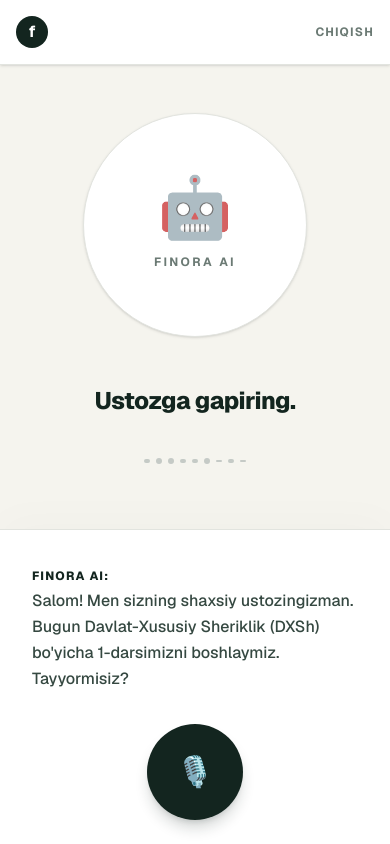
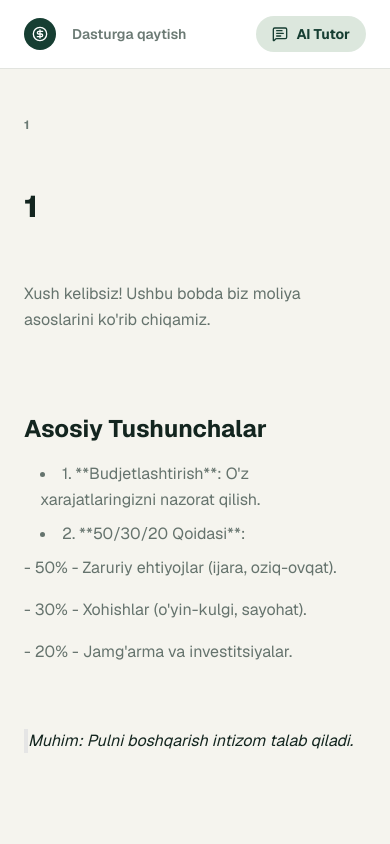
Before and after one commit to startupakseleratsiya-sys/mine-os, a Next.js app: page /study/1/1 in a window 390 px wide. Built offline with nearby package versions, Linux system fonts and the light colour scheme.

Commit message:
feat: enhance courses, study interface, and dashboard progress

```diff
--- /dev/null
+++ b/src/app/courses/[slug]/page.tsx
@@ -0,0 +1,178 @@
+import React from "react";
+import Link from "next/link";
+import { notFound } from "next/navigation";
+import {
+  ArrowLeft,
+  ArrowRight,
+  BookOpen,
+  CheckCircle2,
+  Clock3,
+  Award,
+  ListChecks,
+} from "lucide-react";
+
+const COURSES_DATA: Record<string, any> = {
+  "shaxsiy-budjet": {
+    title: "Shaxsiy budjet: Moliyaviy barqarorlik asoslari",
+    description:
+      "Daromad va xarajatlarni to'g'ri rejalashtirish, qarz va kreditlardan qutulish, 50/30/20 qoidasi kabi xalqaro standartlarni kundalik hayotga tadbiq etish.",
+    level: "Boshlang'ich",
+    lessons: 8,
+    time: "1 soat 40 daqiqa",
+    outcomes: [
+      "Budjet tuzish va uni qat'iy nazorat qilish usullari",
+      "50/30/20 qoidasini amalda qo'llash",
+      "Kutilmagan xarajatlar uchun moliyaviy yostiqcha yaratish",
+      "Kredit va qarzlardan samarali qutulish strategiyalari",
+    ],
+    modules: [
+      { id: "mod-1", title: "1-Bob: Moliyaviy rejalashtirishga kirish", duration: "15 daq" },
+      { id: "mod-2", title: "2-Bob: 50/30/20 qoidasi nima?", duration: "20 daq" },
+      { id: "mod-3", title: "3-Bob: Xarajatlarni audit qilish", duration: "15 daq" },
+      { id: "mod-4", title: "4-Bob: Favqulodda vaziyatlar fondi (Emergency fund)", duration: "25 daq" },
+    ],
+  },
+  "jamgarma-tizimi": {
+    title: "Jamg'arma tizimi: Pullarni ko'paytirish",
+    description:
+      "Maqsadga muvofiq jamg'arma strategiyasi, inflyatsiyadan himoyalanish va pullarni avtomatik tarzda to'plash tizimlarini o'rganing.",
+    level: "Boshlang'ich",
+    lessons: 6,
+    time: "1 soat 15 daqiqa",
+    outcomes: [
+      "O'ziga xos jamg'arma maqsadlarini belgilash (SMART)",
+      "Inflyatsiya ta'sirini tushunish",
+      "Pullarni avtomatlashtirilgan tarzda yig'ish",
+    ],
+    modules: [
+      { id: "mod-1", title: "1-Bob: Nega jamg'arish kerak?", duration: "10 daq" },
+      { id: "mod-2", title: "2-Bob: Inflyatsiya va pulning qadri", duration: "15 daq" },
+      { id: "mod-3", title: "3-Bob: SMART maqsadlar", duration: "20 daq" },
+    ],
+  },
+  "investitsiya-asoslari": {
+    title: "Investitsiya asoslari: Kelajak poydevori",
+    description:
+      "Aksiyalar, obligatsiyalar, indeks fondlari va portfel diversifikatsiyasi haqida amaliy hamda nazariy tushunchalar (Sertifikatli dastur).",
+    level: "O'rta",
+    lessons: 10,
+    time: "2 soat 20 daqiqa",
+    outcomes: [
+      "Fond bozori qanday ishlashini tushunish",
+      "Aksiya, obligatsiya va ETF'lar farqi",
+      "Tavakkalchilikni boshqarish va diversifikatsiya",
+      "Uzoq muddatli portfel yaratish",
+    ],
+    modules: [
+      { id: "mod-1", title: "1-Bob: Sakkizinchi mo'jiza - Murakkab foiz", duration: "20 daq" },
+      { id: "mod-2", title: "2-Bob: Aksiyalar bozori nima?", duration: "25 daq" },
+      { id: "mod-3", title: "3-Bob: Obligatsiyalar va davlat qimmatli qog'ozlari", duration: "20 daq" },
+      { id: "mod-4", title: "4-Bob: Diversifikatsiya va risklarni kamaytirish", duration: "30 daq" },
+    ],
+  },
+};
+
+export default function CourseDetailsPage({ params }: { params: { slug: string } }) {
+  const course = COURSES_DATA[params.slug];
+
+  if (!course) {
+    notFound();
+  }
+
+  return (
+    <div className="min-h-screen bg-[#F5F4EE] text-[#13251F]">
+      {/* Header */}
+      <div className="bg-white border-b border-[#E2E4DF] pb-10 pt-16">
+        <div className="max-w-4xl mx-auto px-4 sm:px-6">
+          <Link
+            href="/courses"
+            className="inline-flex items-center gap-1.5 text-sm font-medium text-[#6B7A74] hover:text-[#163e32] transition-colors mb-6"
+          >
+            <ArrowLeft className="size-4" /> Barcha kurslar
+          </Link>
+          <div className="flex flex-wrap items-center gap-3 mb-4">
+            <span className="rounded-full px-3 py-1 text-xs font-bold uppercase tracking-wider bg-emerald-50 text-emerald-700">
+              {course.level}
+            </span>
+            <span className="flex items-center gap-1.5 text-sm text-[#6B7A74] font-medium">
+              <BookOpen className="size-4" /> {course.lessons} dars
+            </span>
+            <span className="flex items-center gap-1.5 text-sm text-[#6B7A74] font-medium">
+              <Clock3 className="size-4" /> {course.time}
+            </span>
+          </div>
+          <h1 className="text-3xl sm:text-5xl font-extrabold tracking-tight text-[#0f2017] mb-4">
+            {course.title}
+          </h1>
+          <p className="text-[#65736d] text-lg leading-relaxed max-w-2xl mb-8">
+            {course.description}
+          </p>
+
+          <Link
+            href={`/study/${params.slug}/${course.modules[0].id}`}
+            className="inline-flex items-center justify-center gap-2 px-8 py-4 bg-[#163e32] text-white font-bold rounded-2xl shadow-lg shadow-[#163e32]/15 hover:bg-[#0e3026] transition-all hover:-translate-y-0.5"
+          >
+            Kursni boshlash
+            <ArrowRight className="size-4" />
+          </Link>
+        </div>
+      </div>
+
+      <div className="max-w-4xl mx-auto px-4 sm:px-6 py-12 grid md:grid-cols-3 gap-10">
+        {/* Main Content */}
+        <div className="md:col-span-2 space-y-12">
+          {/* Syllabus */}
+          <section>
+            <div className="flex items-center gap-2 mb-6">
+              <ListChecks className="size-6 text-[#163e32]" />
+              <h2 className="text-2xl font-bold text-[#0f2017]">O'quv dasturi (Syllabus)</h2>
+            </div>
+            <div className="bg-white rounded-3xl border border-[#E2E4DF] overflow-hidden">
+              {course.modules.map((mod: any, index: number) => (
+                <div
+                  key={mod.id}
+                  className={`flex flex-col sm:flex-row sm:items-center justify-between gap-3 p-5 hover:bg-[#F5F4EE] transition-colors ${
+                    index !== course.modules.length - 1 ? "border-b border-[#E2E4DF]" : ""
+                  }`}
+                >
+                  <div className="flex items-start gap-4">
+                    <span className="grid size-8 shrink-0 place-items-center rounded-full bg-[#dce7dd] text-sm font-bold text-[#285744]">
+                      {index + 1}
+                    </span>
+                    <div>
+                      <h3 className="font-semibold text-[#0f2017]">{mod.title}</h3>
+                      <p className="text-xs text-[#6B7A74] mt-1">{mod.duration}</p>
+                    </div>
+                  </div>
+                  <Link
+                    href={`/study/${params.slug}/${mod.id}`}
+                    className="text-sm font-bold text-[#163e32] hover:underline"
+                  >
+                    O'qish →
+                  </Link>
+                </div>
+              ))}
+            </div>
+          </section>
+        </div>
+
+        {/* Sidebar */}
+        <div className="space-y-8">
+          <div className="bg-white rounded-3xl border border-[#E2E4DF] p-6 shadow-sm">
+            <h3 className="font-bold text-[#0f2017] mb-4 flex items-center gap-2">
+              <Award className="size-5 text-amber-500" /> Nimalarni o'rganasiz?
+            </h3>
+            <ul className="space-y-3">
+              {course.outcomes.map((outcome: string, idx: number) => (
+                <li key={idx} className="flex items-start gap-2.5 text-sm text-[#65736d] leading-relaxed">
+                  <CheckCircle2 className="size-4 text-emerald-600 shrink-0 mt-0.5" />
+                  <span>{outcome}</span>
+                </li>
+              ))}
+            </ul>
+          </div>
+        </div>
+      </div>
+    </div>
+  );
+}
--- a/src/app/courses/page.tsx
+++ b/src/app/courses/page.tsx
@@ -26,7 +26,7 @@ const ALL_COURSES = [
     lessons: 8,
     time: "1 soat 40 daqiqa",
     progress: 72,
-    href: "/courses",
+    href: "/courses/shaxsiy-budjet",
   },
   {
     icon: PiggyBank,
@@ -37,7 +37,7 @@ const ALL_COURSES = [
     lessons: 6,
     time: "1 soat 15 daqiqa",
     progress: 25,
-    href: "/courses",
+    href: "/courses/jamgarma-tizimi",
   },
   {
     icon: TrendingUp,
@@ -48,7 +48,7 @@ const ALL_COURSES = [
     lessons: 10,
     time: "2 soat 20 daqiqa",
     progress: 0,
-    href: "/courses",
+    href: "/courses/investitsiya-asoslari",
   },
 ];
 
--- a/src/app/progress/page.tsx
+++ b/src/app/progress/page.tsx
@@ -112,32 +112,36 @@ export default function ProgressPage() {
           </div>
         </motion.div>
 
-        {/* Goal card */}
+        {/* Goal card - Exam Readiness */}
         <motion.div
           initial={{ opacity: 0, y: 20 }}
           animate={{ opacity: 1, y: 0 }}
           transition={{ delay: 0.3 }}
-          className="rounded-3xl bg-[#163e32] p-6 text-white flex flex-col"
+          className="rounded-3xl bg-[#163e32] p-6 text-white flex flex-col relative overflow-hidden"
         >
-          <Target className="size-6 text-[#b7d2c1]" />
-          <div className="mt-auto">
-            <p className="text-xs text-[#acc1b9] font-medium mb-2">Joriy maqsad</p>
-            <h2 className="text-xl font-bold leading-tight">
-              Budjet kursini yakunlash
+          <div className="absolute -right-6 -top-6 size-32 bg-white/5 rounded-full blur-2xl pointer-events-none" />
+
+          <Target className="size-6 text-[#b7d2c1] mb-2 relative z-10" />
+          <div className="mt-auto relative z-10">
+            <p className="text-xs text-[#acc1b9] font-medium mb-1 tracking-widest uppercase">Imtihonga Tayyorgarlik</p>
+            <h2 className="text-xl font-bold leading-tight mb-2">
+              Shaxsiy Budjet Sertifikati
             </h2>
-            <p className="text-xs text-[#8dbca9] mt-2">8 ta darsdan 6 tasi tugatildi</p>
+            <p className="text-xs text-[#8dbca9] leading-relaxed">
+              Asosiy tushunchalar o'zlashtirildi. 2 ta amaliy mashg'ulot qoldi.
+            </p>
           </div>
-          <div className="mt-6">
-            <div className="flex justify-between text-xs text-[#acc1b9] mb-2">
-              <span>Progress</span>
-              <span className="font-bold">72%</span>
+          <div className="mt-6 relative z-10">
+            <div className="flex justify-between items-end text-xs text-[#acc1b9] mb-2">
+              <span>Tayyorgarlik darajasi</span>
+              <span className="font-bold text-xl text-white">75%</span>
             </div>
-            <div className="h-2 rounded-full bg-white/15 overflow-hidden">
+            <div className="h-2.5 rounded-full bg-black/20 overflow-hidden backdrop-blur-sm">
               <motion.div
                 initial={{ width: 0 }}
-                animate={{ width: "72%" }}
-                transition={{ delay: 0.6, duration: 0.9, ease: "easeOut" }}
-                className="h-full rounded-full bg-[#c7dbce]"
+                animate={{ width: "75%" }}
+                transition={{ delay: 0.6, duration: 1.2, ease: "easeOut" }}
+                className="h-full rounded-full bg-gradient-to-r from-emerald-400 to-[#c7dbce]"
               />
             </div>
           </div>
--- a/src/app/study/[course]/[chapter]/page.tsx
+++ b/src/app/study/[course]/[chapter]/page.tsx
@@ -1,133 +1,165 @@
 "use client";
 
 import React, { useState } from "react";
-import { motion } from "framer-motion";
 import Link from "next/link";
+import { notFound } from "next/navigation";
+import { ArrowLeft, ArrowRight, MessageSquareText, X, CheckCircle2, ChevronRight, CircleDollarSign } from "lucide-react";
+import { TutorChat } from "@/features/tutor/components/tutor-chat";
 
-export default function AITutorStudio() {
-  const [isListening, setIsListening] = useState(false);
-  const [activeChapter, setActiveChapter] = useState("chapter_1");
+// Mock content generator
+const generateContent = (course: string, chapter: string) => {
+  return `
+# ${chapter.replace("mod-", "Bob ")}
 
-  const courseOutline = [
-    { id: "chapter_1", title: "1-Bob: CP3P ga Kirish", status: "active" },
-    { id: "chapter_2", title: "2-Bob: DXSh Asoslari", status: "locked" },
-    { id: "chapter_3", title: "3-Bob: Loyihani Aniqlash", status: "locked" },
-    { id: "test_1", title: "Foundation Daraja Testi", status: "locked" },
-  ];
+Xush kelibsiz! Ushbu bobda biz moliya asoslarini ko'rib chiqamiz.
+
+## Asosiy Tushunchalar
+1. **Budjetlashtirish**: O'z xarajatlaringizni nazorat qilish.
+2. **50/30/20 Qoidasi**:
+   - 50% - Zaruriy ehtiyojlar (ijara, oziq-ovqat).
+   - 30% - Xohishlar (o'yin-kulgi, sayohat).
+   - 20% - Jamg'arma va investitsiyalar.
+
+> Muhim: Pulni boshqarish intizom talab qiladi.
+
+## Amaliy topshiriq
+Oxirgi oylik xarajatlaringizni hisoblab chiqing va qaysi kategoriyaga (50, 30 yoki 20) ko'proq tushganini aniqlang.
+`;
+};
+
+export default function StudyPage({ params }: { params: { course: string; chapter: string } }) {
+  const [isTutorOpen, setIsTutorOpen] = useState(false);
+  const [completed, setCompleted] = useState(false);
+
+  const content = generateContent(params.course, params.chapter);
 
   return (
-    <div className="flex h-screen bg-[#F5F4EE] text-[#13251F] font-sans overflow-hidden">
-
-      {/* Chap panel */}
-      <aside className="w-80 border-r border-[#E2E4DF] bg-white flex flex-col hidden md:flex shadow-sm z-20">
-        <div className="p-6 border-b border-[#E2E4DF] flex items-center justify-between">
-          <div className="flex items-center gap-3">
-             <div className="w-8 h-8 rounded-full bg-[#13251F] flex items-center justify-center text-white">
-                <svg className="w-5 h-5" fill="none" viewBox="0 0 24 24" stroke="currentColor">
-                  <path strokeLinecap="round" strokeLinejoin="round" strokeWidth={2} d="M12 8c-1.657 0-3 .895-3 2s1.343 2 3 2 3 .895 3 2-1.343 2-3 2m0-8c1.11 0 2.08.402 2.599 1M12 8V7m0 1v8m0 0v1m0-1c-1.11 0-2.08-.402-2.599-1M21 12a9 9 0 11-18 0 9 9 0 0118 0z" />
-                </svg>
-             </div>
-             <span className="font-bold text-xl tracking-tight text-[#13251F]">finora</span>
-          </div>
-          <Link href="/dashboard" className="text-xs font-bold text-[#6B7A74] hover:text-[#13251F] transition-colors uppercase tracking-widest">Chiqish</Link>
+    <div className="flex h-screen bg-[#F5F4EE] text-[#13251F] overflow-hidden">
+      {/* Main Study Area */}
+      <div className={`flex-1 overflow-y-auto transition-all duration-300 ${isTutorOpen ? 'lg:pr-[400px]' : ''}`}>
+        <header className="bg-white border-b border-[#E2E4DF] sticky top-0 z-10 px-6 py-4 flex items-center justify-between">
+          <div className="flex items-center gap-4">
+             <Link href="/dashboard" className="flex items-center gap-2">
+               <span className="grid size-8 place-items-center rounded-full bg-[#163e32] text-white">
+                 <CircleDollarSign className="size-4" />
+               </span>
+               <span className="font-semibold tracking-tight hidden sm:block">finora</span>
+             </Link>
+             <span className="text-[#E2E4DF] hidden sm:block">|</span>
+             <Link
+               href={`/courses/${params.course}`}
+               className="inline-flex items-center gap-1 text-sm font-semibold text-[#6B7A74] hover:text-[#163e32] transition-colors"
+             >
+               Dasturga qaytish
+             </Link>
           </div>
 
-        <div className="flex-1 overflow-y-auto p-4">
-          <p className="text-xs font-bold tracking-[0.15em] text-[#6B7A74] mb-4 mt-2 px-2 uppercase">CP3P Foundation</p>
-          <ul className="space-y-2">
-            {courseOutline.map((item) => (
-              <li
-                key={item.id}
-                className={`p-4 rounded-xl cursor-pointer transition-all border ${
-                  activeChapter === item.id
-                    ? "bg-[#F5F4EE] border-[#13251F]"
-                    : "bg-white border-transparent hover:border-[#E2E4DF] hover:bg-[#F5F4EE]/50"
-                } ${item.status === "locked" ? "opacity-60 cursor-not-allowed" : ""}`}
-                onClick={() => item.status !== "locked" && setActiveChapter(item.id)}
+          <button
+            onClick={() => setIsTutorOpen(!isTutorOpen)}
+            className="lg:hidden inline-flex items-center gap-2 bg-[#dce7dd] text-[#163e32] px-4 py-2 rounded-full text-sm font-bold"
           >
-                <div className="flex items-center justify-between">
-                  <span className={`font-bold text-[14px] ${activeChapter === item.id ? "text-[#13251F]" : "text-[#354841]"}`}>{item.title}</span>
-                  {item.status === "locked" && <span className="text-xs text-[#A3ACA8]">🔒</span>}
-                  {item.status === "active" && <span className="text-[10px] bg-[#13251F] text-white px-2 py-1 rounded-md uppercase font-bold tracking-wider">Davomida</span>}
-                </div>
-              </li>
-            ))}
-          </ul>
+            <MessageSquareText className="size-4" />
+            AI Tutor
+          </button>
+        </header>
+
+        <main className="max-w-3xl mx-auto px-6 py-12">
+          <div className="mb-8">
+            <span className="text-xs font-bold text-[#6B7A74] tracking-widest uppercase mb-2 block">
+              {params.course.replace("-", " ")}
+            </span>
           </div>
 
-        <div className="p-6 border-t border-[#E2E4DF] bg-[#F5F4EE]/50">
-          <div className="text-xs font-bold text-[#354841] mb-3 flex justify-between uppercase tracking-widest">
-            <span>Umumiy natija</span>
-            <span>10%</span>
-          </div>
-          <div className="w-full h-2 bg-[#E2E4DF] rounded-full overflow-hidden">
-            <div className="h-full bg-[#13251F] w-[10%] rounded-full"></div>
-          </div>
-        </div>
-      </aside>
+          {/* Markdown Content (Rendered manually for demo) */}
+          <div className="prose prose-emerald lg:prose-lg prose-headings:text-[#0f2017] prose-p:text-[#65736d] prose-strong:text-[#163e32] prose-blockquote:border-[#163e32] prose-blockquote:bg-[#dce7dd]/30 prose-blockquote:py-1 prose-blockquote:px-4 prose-blockquote:rounded-r-xl max-w-none">
+            {content.split("\n").map((line, i) => {
+              if (line.startsWith("# ")) return <h1 key={i} className="text-3xl font-extrabold mb-8">{line.slice(2)}</h1>;
+              if (line.startsWith("## ")) return <h2 key={i} className="text-2xl font-bold mt-10 mb-4">{line.slice(3)}</h2>;
+              if (line.startsWith("> ")) return <blockquote key={i} className="my-6 italic border-l-4">{line.slice(2)}</blockquote>;
+              if (line.match(/^\d+\./)) return <li key={i} className="ml-4 my-2 text-[#65736d] leading-relaxed">{line}</li>;
+              if (line.startsWith("- ")) return <li key={i} className="ml-8 list-disc text-[#65736d] leading-relaxed">{line.slice(2)}</li>;
+              if (line.trim() === "") return <br key={i} />;
 
-      {/* Markaziy panel */}
-      <main className="flex-1 flex flex-col relative bg-[#F5F4EE]">
-        {/* Mobile Header */}
-        <div className="md:hidden p-4 border-b border-[#E2E4DF] bg-white flex justify-between items-center shadow-sm z-20">
-          <div className="flex items-center gap-2">
-             <div className="w-8 h-8 rounded-full bg-[#13251F] flex items-center justify-center text-white">
-                <span className="font-bold">f</span>
-             </div>
-          </div>
-          <Link href="/dashboard" className="text-xs font-bold text-[#6B7A74] uppercase tracking-widest">Chiqish</Link>
+              // Handle bold
+              const parts = line.split(/(\*\*[^*]+\*\*)/g);
+              return (
+                <p key={i} className="leading-relaxed mb-4 text-[#65736d]">
+                  {parts.map((part, j) =>
+                    part.startsWith("**") && part.endsWith("**") ? (
+                      <strong key={j} className="text-[#13251f] font-semibold">{part.slice(2, -2)}</strong>
+                    ) : (
+                      <span key={j}>{part}</span>
+                    )
+                  )}
+                </p>
+              );
+            })}
           </div>
 
-        {/* 3D Yuz (Face) */}
-        <div className="flex-1 relative flex items-center justify-center p-4 sm:p-8">
+          {/* Action buttons */}
+          <div className="mt-16 pt-8 border-t border-[#E2E4DF] flex flex-col sm:flex-row items-center justify-between gap-4">
+            <button
+              onClick={() => setCompleted(!completed)}
+              className={`flex items-center gap-2 px-6 py-3 rounded-xl font-bold transition-all w-full sm:w-auto justify-center ${
+                completed
+                  ? "bg-emerald-100 text-emerald-700 border border-emerald-200"
+                  : "bg-white border border-[#E2E4DF] text-[#13251F] hover:bg-[#F5F4EE]"
+              }`}
+            >
+              <CheckCircle2 className="size-5" />
+              {completed ? "Bajarildi" : "Tugatish"}
+            </button>
 
-          <div className="relative z-10 flex flex-col items-center w-full max-w-md mx-auto">
-            <div className={`w-56 h-56 sm:w-72 sm:h-72 rounded-full border border-[#E2E4DF] bg-white flex items-center justify-center relative shadow-sm transition-all duration-700 ${isListening ? "shadow-[0_20px_60px_-15px_rgba(19,37,31,0.2)] border-[#13251F]/20 scale-105" : ""}`}>
+            <Link
+              href={`/courses/${params.course}`}
+              className="flex items-center gap-2 px-6 py-3 rounded-xl font-bold bg-[#163e32] text-white hover:bg-[#0e3026] shadow-lg shadow-[#163e32]/10 transition-all hover:-translate-y-0.5 w-full sm:w-auto justify-center"
+            >
+              Keyingi bob <ArrowRight className="size-4" />
+            </Link>
+          </div>
+        </main>
+      </div>
 
-              <div className="text-center">
-                <span className="text-6xl mb-3 block animate-pulse">🤖</span>
-                <span className="text-xs text-[#6B7A74] tracking-[0.2em] uppercase font-bold">Finora AI</span>
+      {/* AI Tutor Sidebar (Desktop) */}
+      <div className={`hidden lg:block fixed right-0 top-0 bottom-0 w-[400px] border-l border-[#E2E4DF] bg-white transition-transform duration-300 transform ${isTutorOpen ? 'translate-x-0' : 'translate-x-full'}`}>
+        <button
+          onClick={() => setIsTutorOpen(false)}
+          className="absolute top-4 right-4 z-50 p-2 bg-white rounded-full border border-[#E2E4DF] shadow-sm hover:bg-[#F5F4EE] text-[#13251f]"
+        >
+          <X className="size-4" />
+        </button>
+        <div className="h-full pt-16">
+           <TutorChat />
         </div>
       </div>
 
-            <h3 className="mt-12 text-2xl sm:text-3xl font-extrabold tracking-tight text-center text-[#13251F]">
-              {isListening ? "Tinglayapman..." : "Ustozga gapiring."}
-            </h3>
+      {/* AI Tutor Floating Button (Desktop) */}
+      {!isTutorOpen && (
+        <button
+          onClick={() => setIsTutorOpen(true)}
+          className="hidden lg:flex fixed bottom-8 right-8 items-center gap-3 px-6 py-4 bg-[#163e32] text-white rounded-full shadow-2xl hover:bg-[#0e3026] hover:-translate-y-1 transition-all z-50 group"
+        >
+          <MessageSquareText className="size-5" />
+          <span className="font-bold">Finora AI - Savol bering</span>
+        </button>
+      )}
 
-            <div className="flex gap-1.5 mt-6 h-10 items-center justify-center">
-              {[1,2,3,4,5,6,7,8,9].map((i) => (
-                <motion.div
-                  key={i}
-                  animate={isListening ? { height: ["20%", "100%", "20%"] } : { height: "15%" }}
-                  transition={{ repeat: Infinity, duration: (i % 5) * 0.1 + 0.3, delay: i * 0.05 }}
-                  className={`w-1.5 sm:w-2 rounded-full ${isListening ? 'bg-[#13251F]' : 'bg-[#C5CAC6]'}`}
-                ></motion.div>
-              ))}
+      {/* AI Tutor Modal (Mobile) */}
+      {isTutorOpen && (
+        <div className="lg:hidden fixed inset-0 z-50 bg-white flex flex-col">
+          <div className="p-4 border-b border-[#E2E4DF] flex justify-end">
+             <button
+               onClick={() => setIsTutorOpen(false)}
+               className="p-2 bg-[#F5F4EE] rounded-full text-[#13251f]"
+             >
+               <X className="size-5" />
+             </button>
+          </div>
+          <div className="flex-1 overflow-hidden">
+             <TutorChat />
           </div>
         </div>
-        </div>
-
-        {/* Chat va Boshqaruv */}
-        <div className="border-t border-[#E2E4DF] bg-white p-6 sm:p-8 flex flex-col sm:flex-row items-center gap-6 relative z-20 shadow-[0_-10px_40px_rgba(0,0,0,0.02)]">
-          <div className="flex-1 w-full p-2">
-            <p className="text-[#354841] text-base sm:text-lg font-medium leading-relaxed">
-              <span className="text-[#13251F] font-extrabold mr-2 uppercase text-xs tracking-widest">Finora AI:</span>
-              <br/>
-              Salom! Men sizning shaxsiy ustozingizman. Bugun Davlat-Xususiy Sheriklik (DXSh) bo&apos;yicha 1-darsimizni boshlaymiz. Tayyormisiz?
-            </p>
-          </div>
-          <button
-            onMouseDown={() => setIsListening(true)}
-            onMouseUp={() => setIsListening(false)}
-            onMouseLeave={() => setIsListening(false)}
-            onTouchStart={() => setIsListening(true)}
-            onTouchEnd={() => setIsListening(false)}
-            className={`w-24 h-24 shrink-0 rounded-full flex items-center justify-center text-3xl transition-all shadow-lg select-none ${isListening ? "bg-[#8B0000] shadow-[#8B0000]/40 scale-95 text-white" : "bg-[#13251F] shadow-[#13251F]/20 hover:scale-105 text-white"}`}
-          >
-            🎙️
-          </button>
-        </div>
-      </main>
+      )}
     </div>
   );
 }
```
Also changed, not shown: src/app/dashboard/page.tsx (+8 -8 lines), src/hooks/use-profile.ts (+19 -4 lines). Lines whose indentation alone changed are shown as unchanged.
